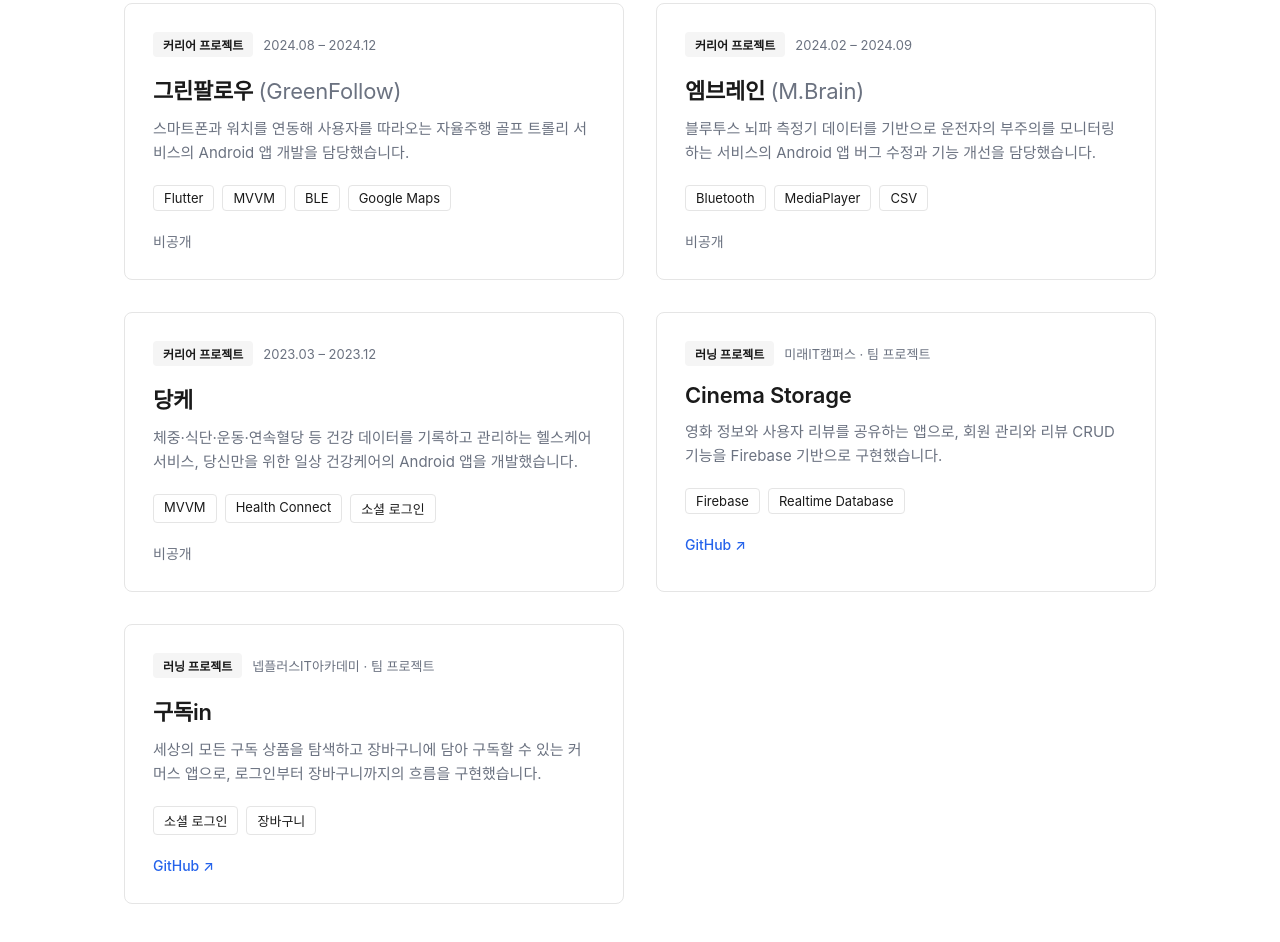
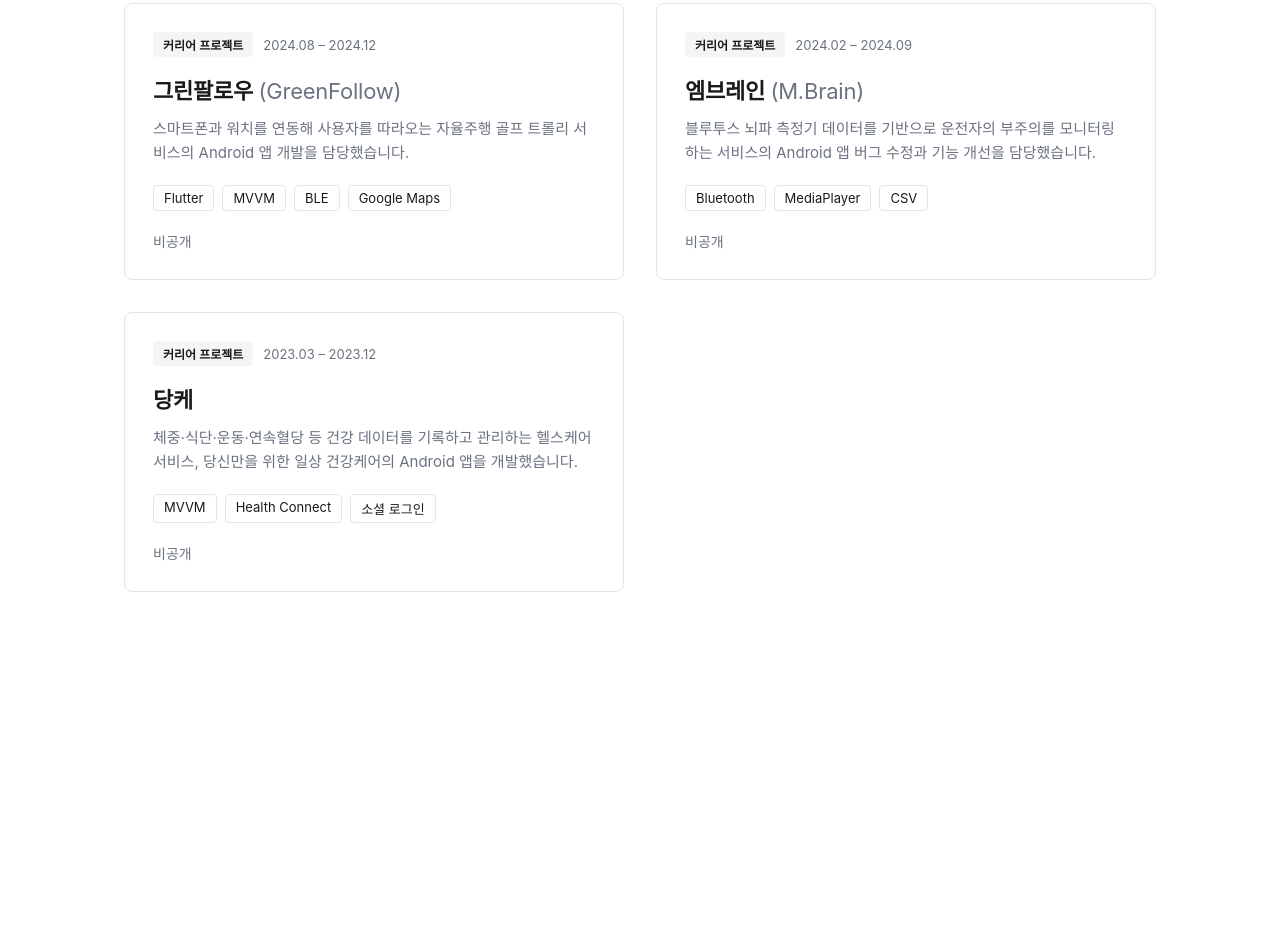
Before and after one commit to koolunkle-archive/project-hub, a plain HTML site: page projects.html in a window 1280 px wide. Shown: the part 666-1608 px from the top of the page. After the commit the page ends 1378 px from the top, so only its background shows below. Drawn offline with Linux system fonts and the light colour scheme; a web font is replaced by a local one.

Commit message:
refactor: 러닝 프로젝트(구독in, Cinema Storage)를 프로젝트 목록에서 제외
- 목록 페이지와 상세 데이터에서 두 프로젝트 제거 (학습 기록 저장소에는 그대로 유지)
- 목록 페이지 소개 문구와 PRD의 카테고리·프로젝트 표 갱신
- PRD의 소개 문구와 관심 분야를 현재 About 페이지와 맞춤

```diff
--- a/projects.html
+++ b/projects.html
@@ -22,7 +22,7 @@
       <p class="page-eyebrow">PROJECTS</p>
       <h1 class="page-title">프로젝트</h1>
       <p class="page-desc">
-        개인, 커리어, 러닝 과정에서 진행한 프로젝트입니다.
+        개인 프로젝트와 실무에서 진행한 커리어 프로젝트입니다.
       </p>
     </header>
 
@@ -157,63 +157,6 @@
         </div>
       </article>
 
-      <article class="project-card" data-reveal>
-        <div class="card-meta">
-          <span class="card-category">러닝 프로젝트</span>
-          <span class="card-period">미래IT캠퍼스 · 팀 프로젝트</span>
-        </div>
-        <h3 class="card-title">
-          <a class="card-link" href="project-detail.html?slug=cinema-storage"
-            >Cinema Storage</a
-          >
-        </h3>
-        <p class="card-desc">
-          영화 정보와 사용자 리뷰를 공유하는 앱으로, 회원 관리와 리뷰 CRUD
-          기능을 Firebase 기반으로 구현했습니다.
-        </p>
-        <div class="card-tags">
-          <span class="tech-tag">Firebase</span>
-          <span class="tech-tag">Realtime Database</span>
-        </div>
-        <div class="card-footer">
-          <a
-            class="card-github"
-            href="https://github.com/koolunkle/native-mobile-archive/tree/main/android/training/mirae-it-campus/team-projects/cinema-storage"
-            target="_blank"
-            rel="noopener"
-            >GitHub ↗</a
-          >
-        </div>
-      </article>
-
-      <article class="project-card" data-reveal>
-        <div class="card-meta">
-          <span class="card-category">러닝 프로젝트</span>
-          <span class="card-period">넵플러스IT아카데미 · 팀 프로젝트</span>
-        </div>
-        <h3 class="card-title">
-          <a class="card-link" href="project-detail.html?slug=gudok-in"
-            >구독in</a
-          >
-        </h3>
-        <p class="card-desc">
-          세상의 모든 구독 상품을 탐색하고 장바구니에 담아 구독할 수 있는 커머스
-          앱으로, 로그인부터 장바구니까지의 흐름을 구현했습니다.
-        </p>
-        <div class="card-tags">
-          <span class="tech-tag">소셜 로그인</span>
-          <span class="tech-tag">장바구니</span>
-        </div>
-        <div class="card-footer">
-          <a
-            class="card-github"
-            href="https://github.com/koolunkle/native-mobile-archive/tree/main/android/training/nepp-plus/team-projects/gudok-in"
-            target="_blank"
-            rel="noopener"
-            >GitHub ↗</a
-          >
-        </div>
-      </article>
     </section>
 
     <script src="js/script.js"></script>
```
Also changed, not shown: js/projects-data.js (+0 -28 lines), 1 other file.
